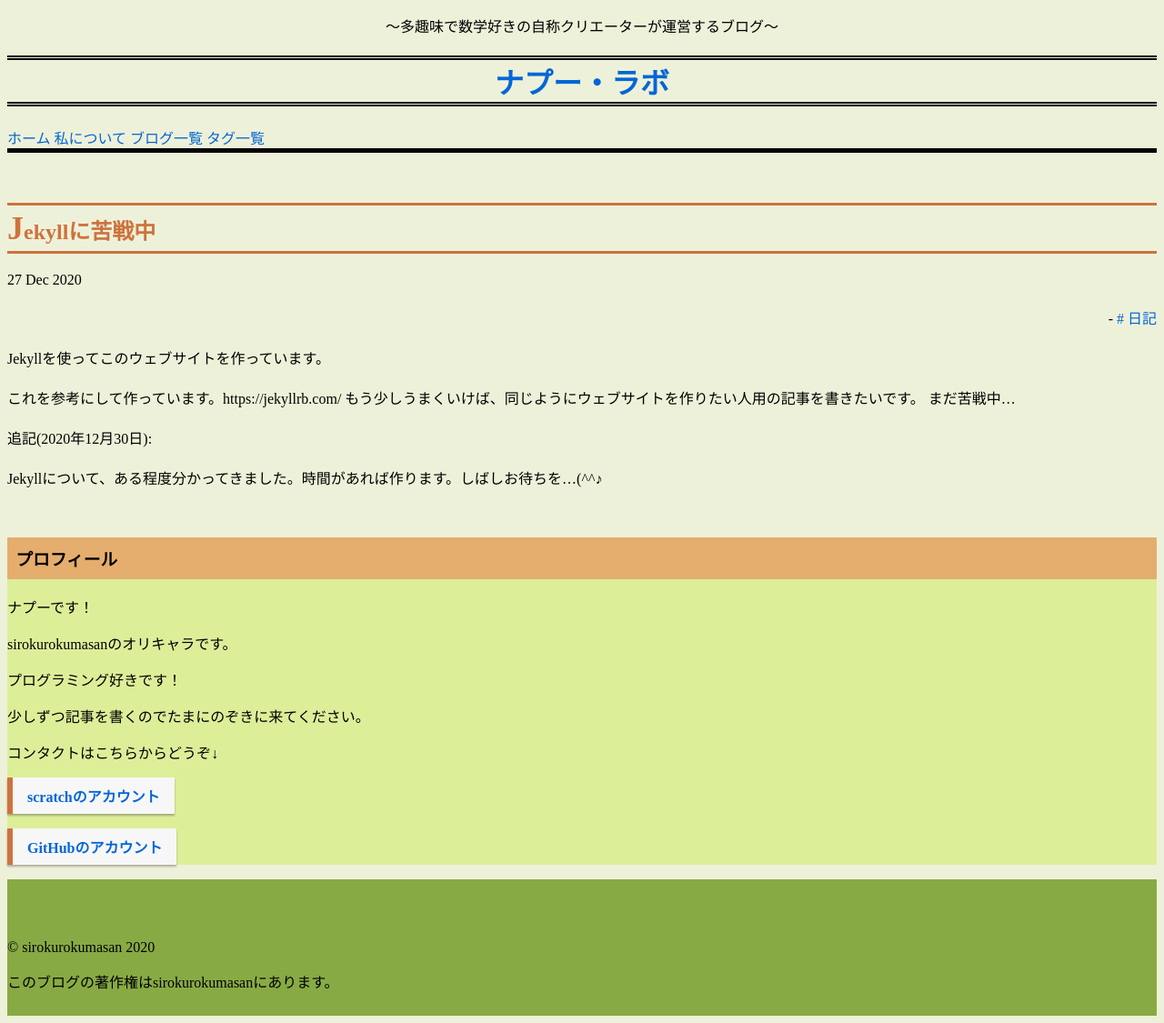
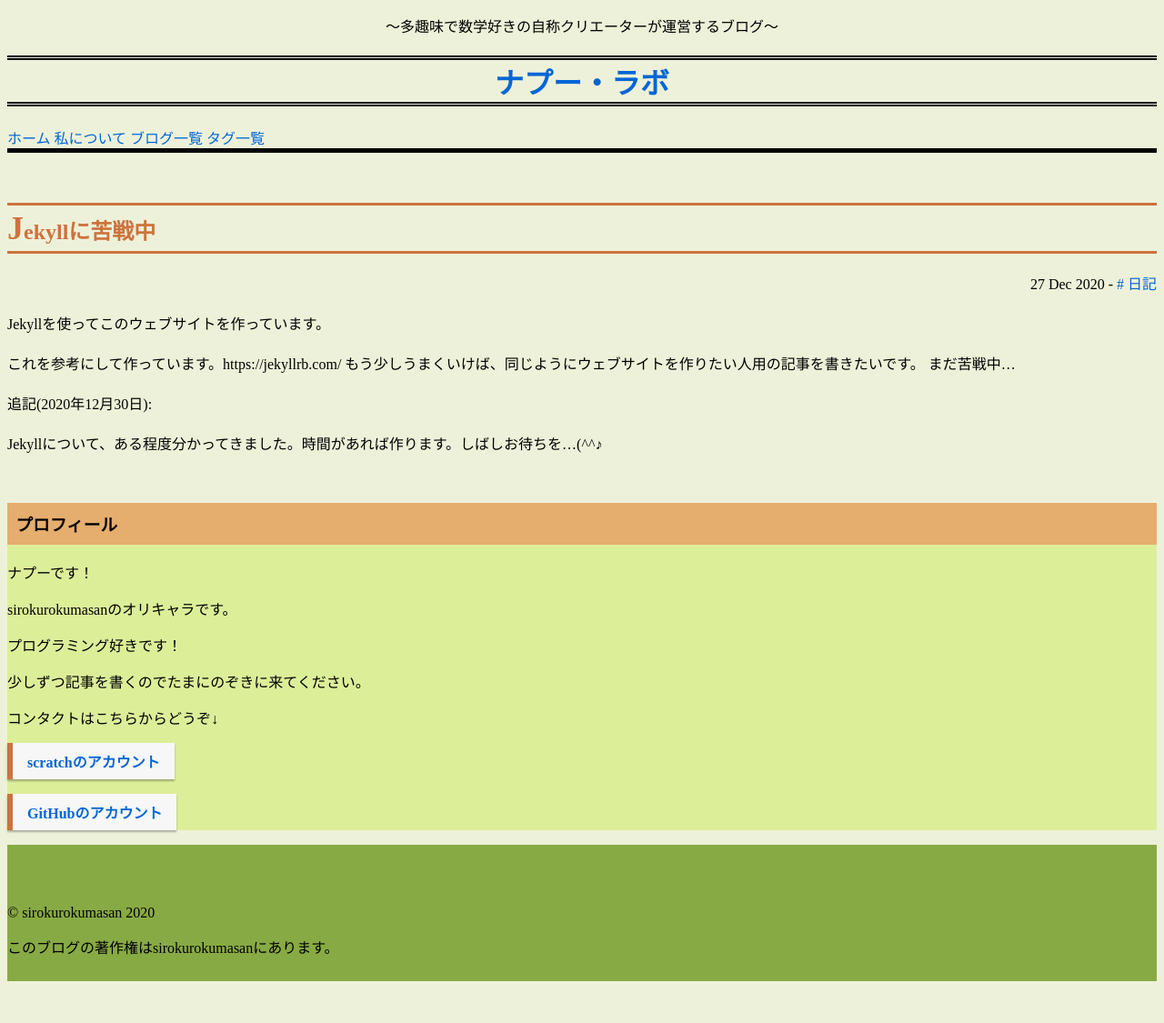
Before and after one commit to sirokurokumasan/sirokurokumasan.github.io, a Jekyll site: the page built from _posts/2020-12-27-Jekyllに苦戦中.md, in a window 1280 px wide and 1125 px high. Shown: the whole window at 91% size. Built offline with Jekyll 4.4.1, drawn with Linux system fonts in a browser that asks for light colours.

Commit message:
Update post.html

```diff
--- a/_layouts/post.html
+++ b/_layouts/post.html
@@ -2,8 +2,8 @@
 layout: default
 ---
 <p>
-  {{ page.date | date_to_string }}
-  <p align="right">{% assign author = site.authors | where: 'short_name', page.author | first %}
+  <p align="right">{{ page.date | date_to_string }}
+  {% assign author = site.authors | where: 'short_name', page.author | first %}
   {% if author %}
     - <a href="{{ author.url }}"> # {{ author.name }}</a></p>
   {% endif %}
```
